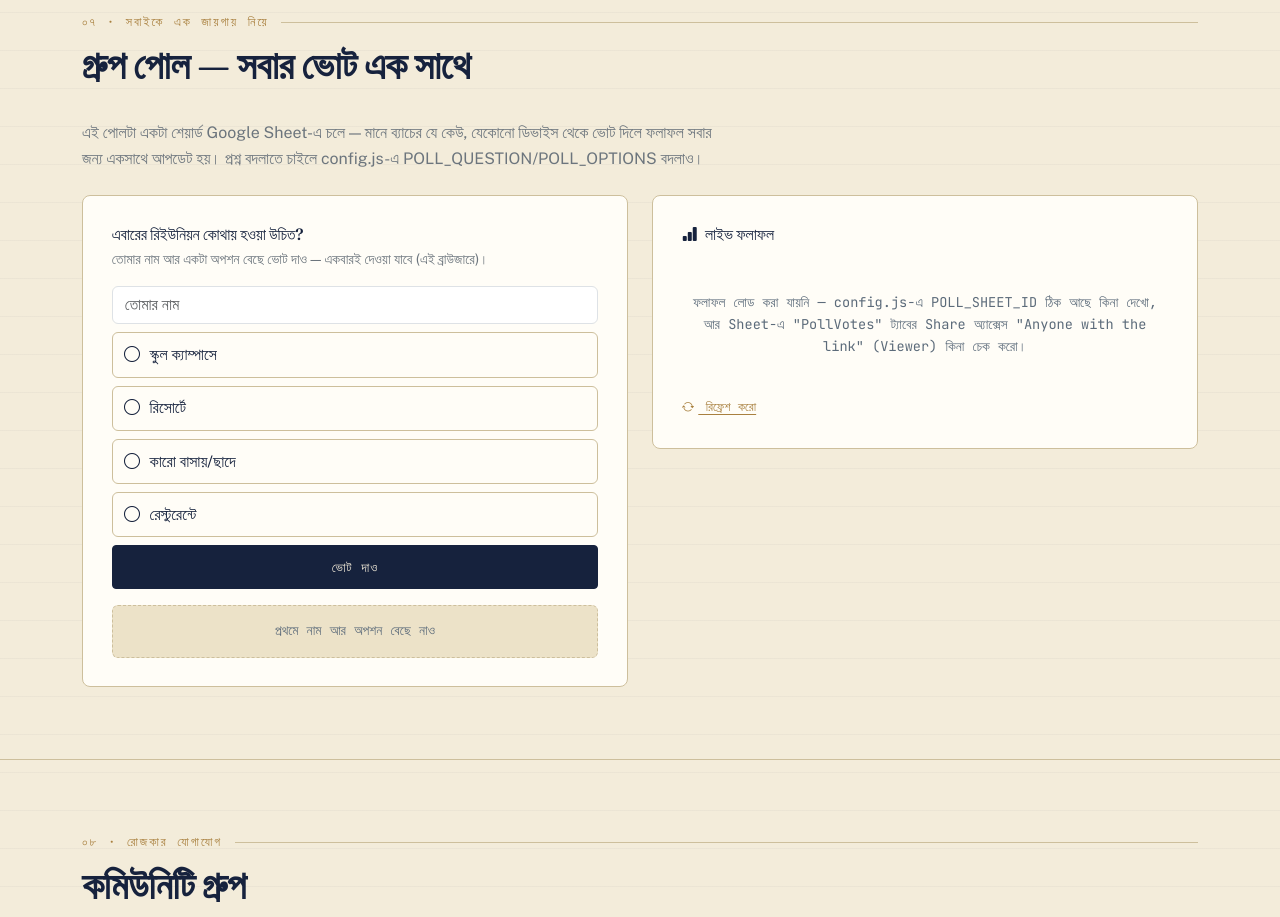
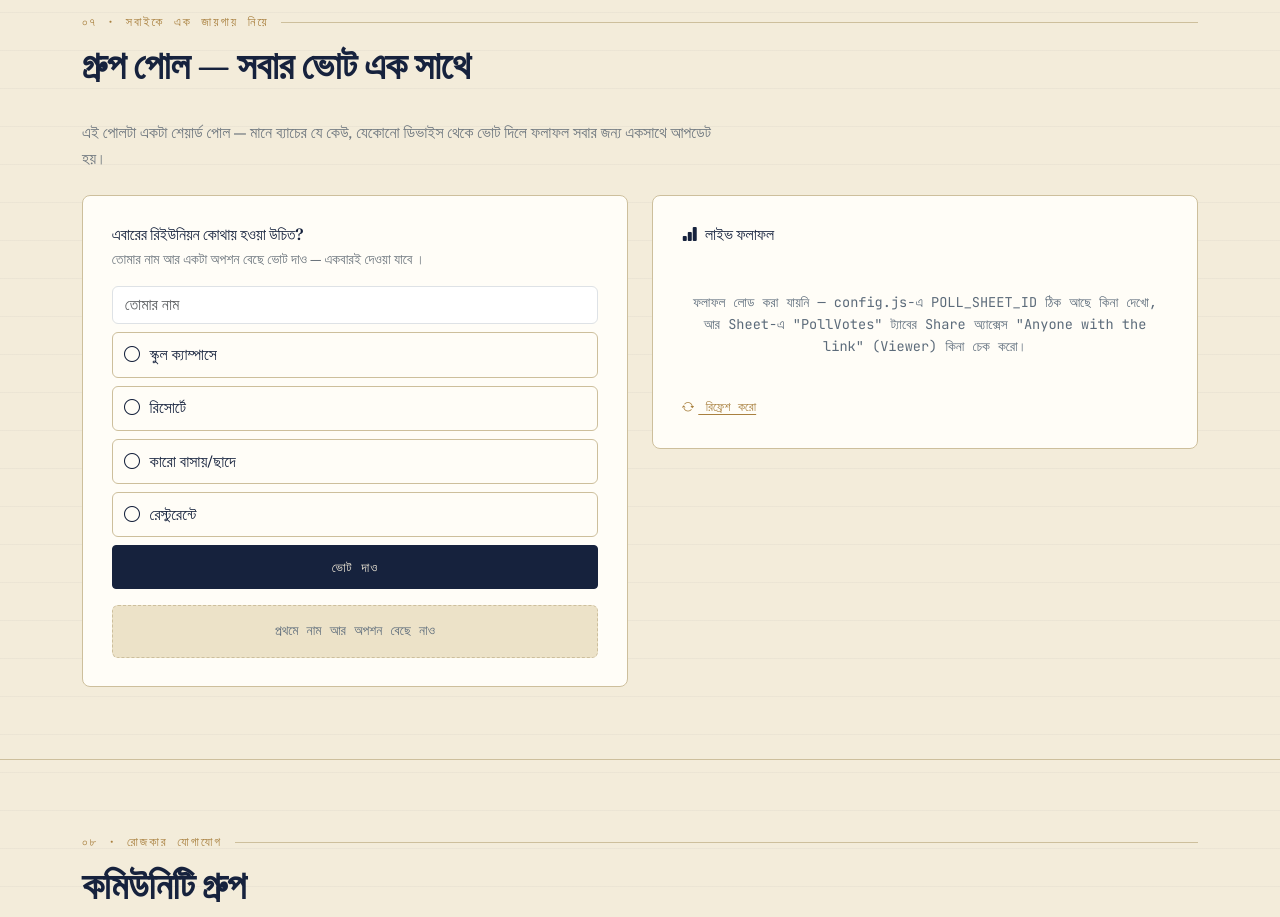
Before and after one commit to friendsbd/sscbatch2015, a plain HTML site: page tools.html in a window 1280 px wide. Shown: the part 6220-7137 px from the top of the page. Drawn offline with nearby package versions, Linux system fonts and the light colour scheme; no server answers.

Commit message:
asp v443

```diff
--- a/tools.html
+++ b/tools.html
@@ -620,12 +620,12 @@
   <div class="container">
     <div class="sec-label">০৭ · সবাইকে এক জায়গায় নিয়ে</div>
     <h2 class="sec-title">গ্রুপ পোল — সবার ভোট এক সাথে</h2>
-    <p class="text-secondary mb-4" style="max-width:640px;">এই পোলটা একটা শেয়ার্ড Google Sheet-এ চলে — মানে ব্যাচের যে কেউ, যেকোনো ডিভাইস থেকে ভোট দিলে ফলাফল সবার জন্য একসাথে আপডেট হয়। প্রশ্ন বদলাতে চাইলে config.js-এ POLL_QUESTION/POLL_OPTIONS বদলাও।</p>
+    <p class="text-secondary mb-4" style="max-width:640px;">এই পোলটা একটা শেয়ার্ড পোল — মানে ব্যাচের যে কেউ, যেকোনো ডিভাইস থেকে ভোট দিলে ফলাফল সবার জন্য একসাথে আপডেট হয়।</p>
     <div class="row g-4">
       <div class="col-lg-6">
         <div class="split-card">
           <h4 class="h6 mb-1" id="pollQuestion">পোল লোড হচ্ছে...</h4>
-          <p class="text-secondary small mb-3">তোমার নাম আর একটা অপশন বেছে ভোট দাও — একবারই দেওয়া যাবে (এই ব্রাউজারে)।</p>
+          <p class="text-secondary small mb-3">তোমার নাম আর একটা অপশন বেছে ভোট দাও — একবারই দেওয়া যাবে ।</p>
           <input type="text" id="pollName" class="form-control mb-2" placeholder="তোমার নাম">
           <div id="pollOptions" class="mb-2"></div>
           <button id="pollSubmitBtn" class="btn-ink w-100" disabled>ভোট দাও</button>
```
